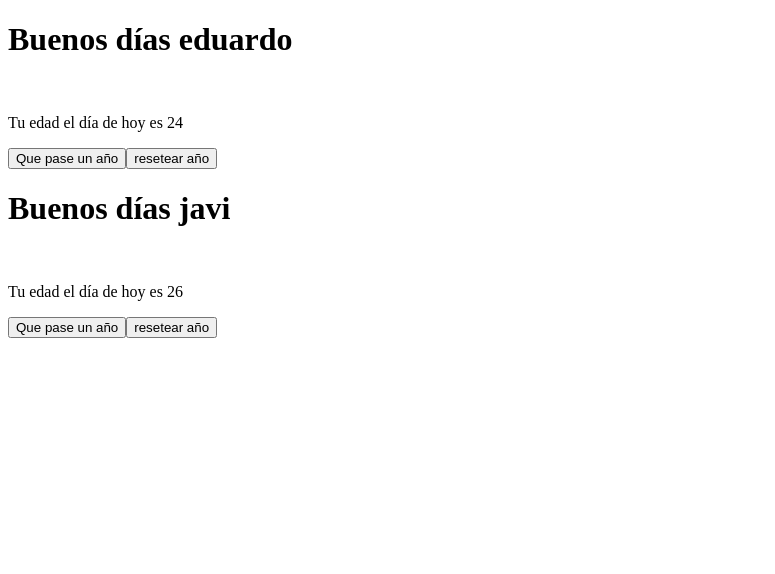
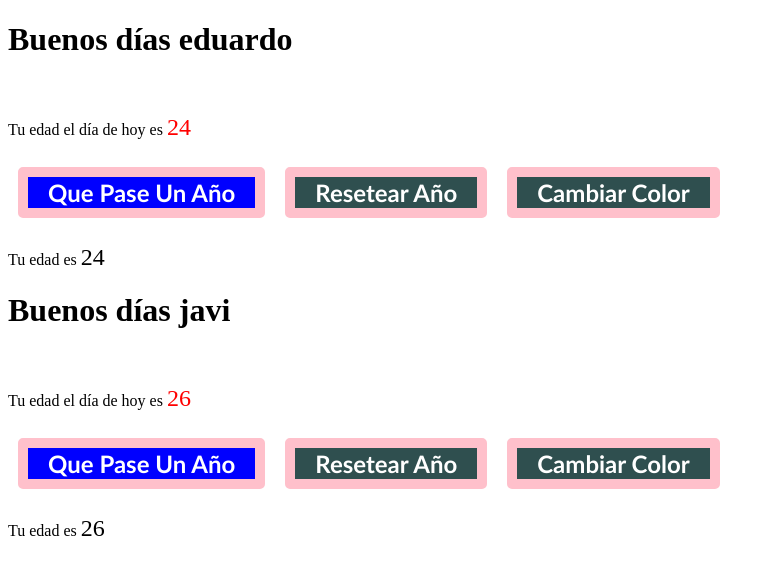
Before and after one commit to gricelsepulveda/code-ninjas-playground, a React app: page / in a window 1280 px wide. Shown: the top 574 px of the page, without its empty margins (0-775 px from the left). Built offline with nearby package versions, Linux system fonts and the light colour scheme.

Commit message:
Cambios css

```diff
--- a/src/styles/general.scss
+++ b/src/styles/general.scss
@@ -1 +1,27 @@
-@import "./common/vars.scss";
+.commonBtn{
+  font-family: "Trebuchet MS";
+  font-size: 24px;
+  font-weight: bolder;
+  color: white;
+  background-color: darkslategrey;
+  border-radius: 5px;
+  padding-left: 20px;
+  padding-right: 20px;
+  text-transform: capitalize;
+  border: 10px solid pink;
+  margin: 10px;
+}
+
+.highlightBtn{
+  background-color: orangered;
+}
+
+.edad{
+  font-size: 24px;
+}
+
+.parrafo_edad {
+  .edad{
+    color: red;
+  }
+}
--- a/src/views/Home.tsx
+++ b/src/views/Home.tsx
@@ -1,5 +1,6 @@
 import React  from "react"
 import StateAndProps from "./StatesAndProps"
+import "../styles/general.scss"
 
 
 const Home = () => {
--- a/src/views/StatesAndProps.tsx
+++ b/src/views/StatesAndProps.tsx
@@ -8,6 +8,7 @@ type TiposdeProps = {
 const StatesAndProps:React.FunctionComponent<TiposdeProps> = (props) => {
   const [edad_inicial] = useState(props.edad)
   const [age_variable, set_age_variable] = useState(props.edad)
+  const [color, setColor] = useState("blue")
 
   const QuePaseUnAnio = () => {
     set_age_variable(age_variable + 1)
@@ -20,9 +21,11 @@ const StatesAndProps:React.FunctionComponent<TiposdeProps> = (props) => {
     <>
       <h1>Buenos días {props.nombre}</h1>
       <br/>
-      <p>Tu edad el día de hoy es {age_variable}</p>
-      <button onClick={()=> QuePaseUnAnio()}>Que pase un año</button>
-      <button onClick={()=> resetAge()}>resetear año</button>
+      <p className="parrafo_edad">Tu edad el día de hoy es <span className="edad">{age_variable}</span></p>
+      <button style={{backgroundColor: `${color}`}}className="commonBtn highlightBtn" onClick={()=> QuePaseUnAnio()}>Que pase un año</button>
+      <button className="commonBtn" onClick={()=> resetAge()}>resetear año</button>
+      <button className="commonBtn" onClick={()=> setColor("pink")}>cambiar color</button>
+      <p>Tu edad es <span className="edad">{age_variable}</span></p>
     </>
   )
 }
```
